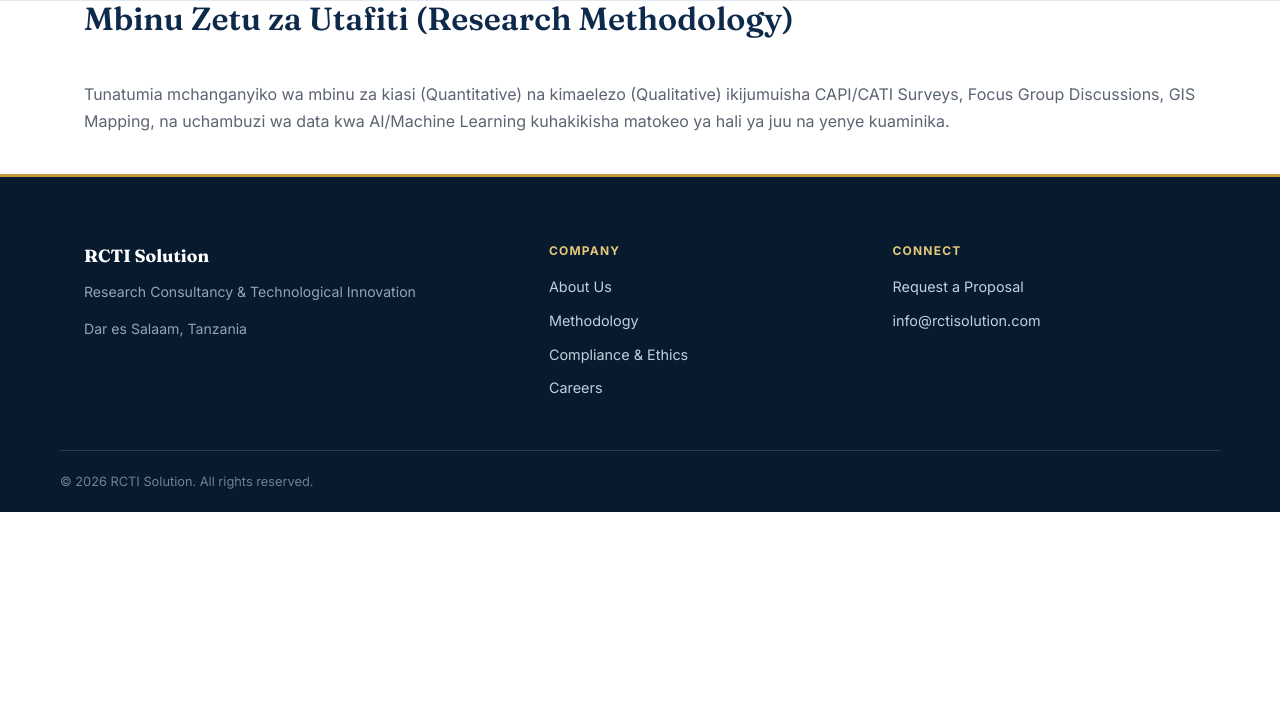
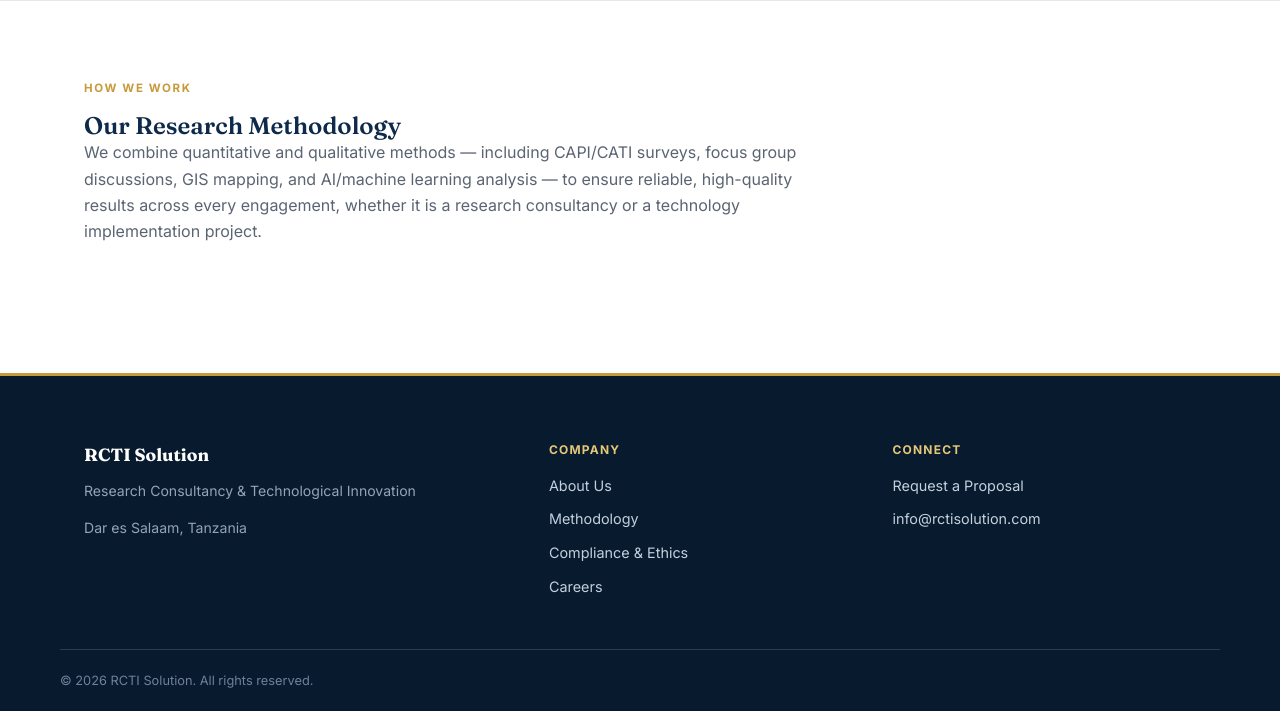
Before and after one commit to elihudi19/Filemon-research-company, a Django app: page /mbinu-za-utafiti/ in a window 1280 px wide. Shown: the part 101-812 px from the top of the page. Before the commit the page ends 613 px from the top, so only its background shows below. Run offline with Django 5.2, Linux system fonts and the light colour scheme.

Commit message:
Enhance research methodology section with language support
Updated the research methodology section to include a language check for English and Swahili, enhancing content accessibility.

```diff
--- a/templates/core/methodology.html
+++ b/templates/core/methodology.html
@@ -1,10 +1,25 @@
 {% extends "base.html" %}
-{% block title %}Mbinu za Utafiti — {{ COMPANY_NAME }}{% endblock %}
+{% block title %}{% if LANG == 'en' %}Research Methodology{% else %}Mbinu za Utafiti{% endif %} — {{ COMPANY_NAME }}{% endblock %}
 {% block content %}
-<section class="container">
-  <h2 class="section-title">Mbinu Zetu za Utafiti (Research Methodology)</h2>
-  <p>Tunatumia mchanganyiko wa mbinu za kiasi (Quantitative) na kimaelezo (Qualitative)
-  ikijumuisha CAPI/CATI Surveys, Focus Group Discussions, GIS Mapping, na uchambuzi wa
-  data kwa AI/Machine Learning kuhakikisha matokeo ya hali ya juu na yenye kuaminika.</p>
+<section class="block">
+  <div class="container">
+    <span class="eyebrow">{% if LANG == 'en' %}How We Work{% else %}Jinsi Tunavyofanya Kazi{% endif %}</span>
+    <h2>{% if LANG == 'en' %}Our Research Methodology{% else %}Mbinu Zetu za Utafiti{% endif %}</h2>
+    <p style="max-width:720px;">
+      {% if LANG == 'en' %}
+        We combine quantitative and qualitative methods — including CAPI/CATI
+        surveys, focus group discussions, GIS mapping, and AI/machine learning
+        analysis — to ensure reliable, high-quality results across every
+        engagement, whether it is a research consultancy or a technology
+        implementation project.
+      {% else %}
+        Tunatumia mchanganyiko wa mbinu za kiasi (Quantitative) na kimaelezo
+        (Qualitative) ikijumuisha CAPI/CATI Surveys, Focus Group Discussions,
+        ramani za GIS, na uchambuzi wa data kwa Akili Bandia/Machine Learning
+        kuhakikisha matokeo ya hali ya juu na yenye kuaminika katika kila
+        mradi, iwe ni wa ushauri wa kitafiti au utekelezaji wa kiteknolojia.
+      {% endif %}
+    </p>
+  </div>
 </section>
 {% endblock %}
```
